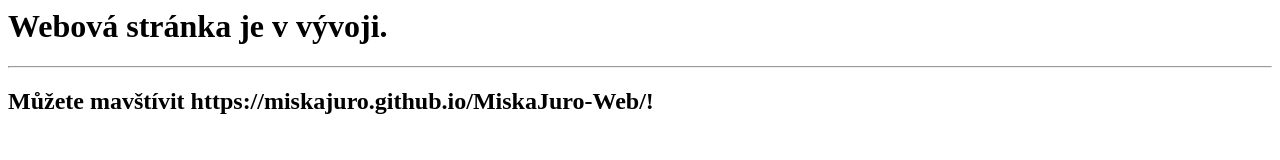
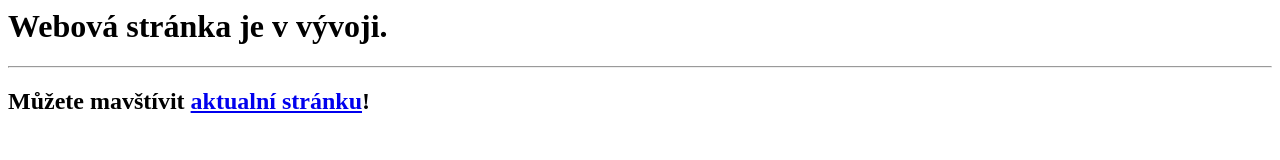
Before and after one commit to MiskaJuro/website, a plain HTML site: page index.html in a window 1280 px wide. Drawn offline with Linux system fonts and the light colour scheme.

Commit message:
Pracujeme na tom!

```diff
--- a/index.html
+++ b/index.html
@@ -5,5 +5,5 @@
   <body>
     <h1>Webová stránka je v vývoji.</h1>
     <hr>
-    <h2>Můžete mavštívit <a>https://miskajuro.github.io/MiskaJuro-Web/</a>!</h2>
+    <h2>Můžete mavštívit <a href="https://miskajuro.github.io/MiskaJuro-Web/">aktualní stránku</a>!</h2>
   </body>
```
